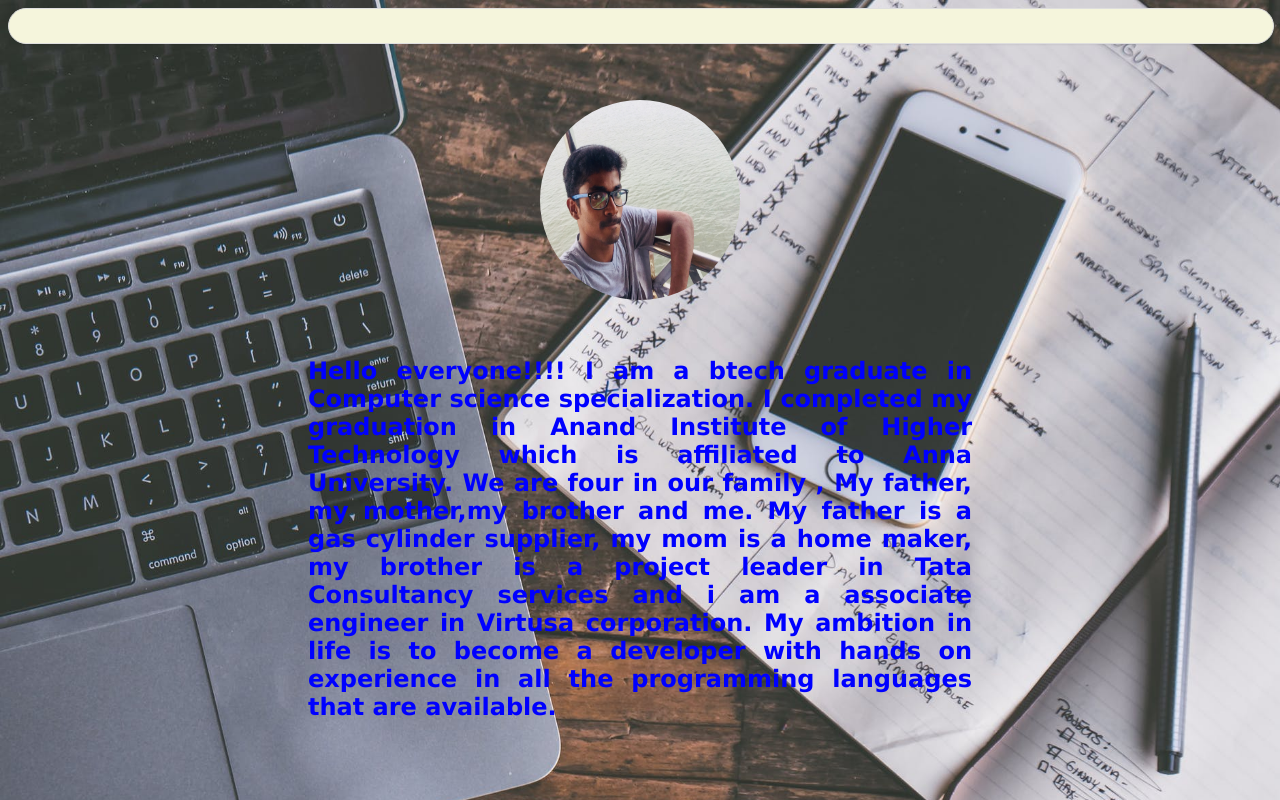
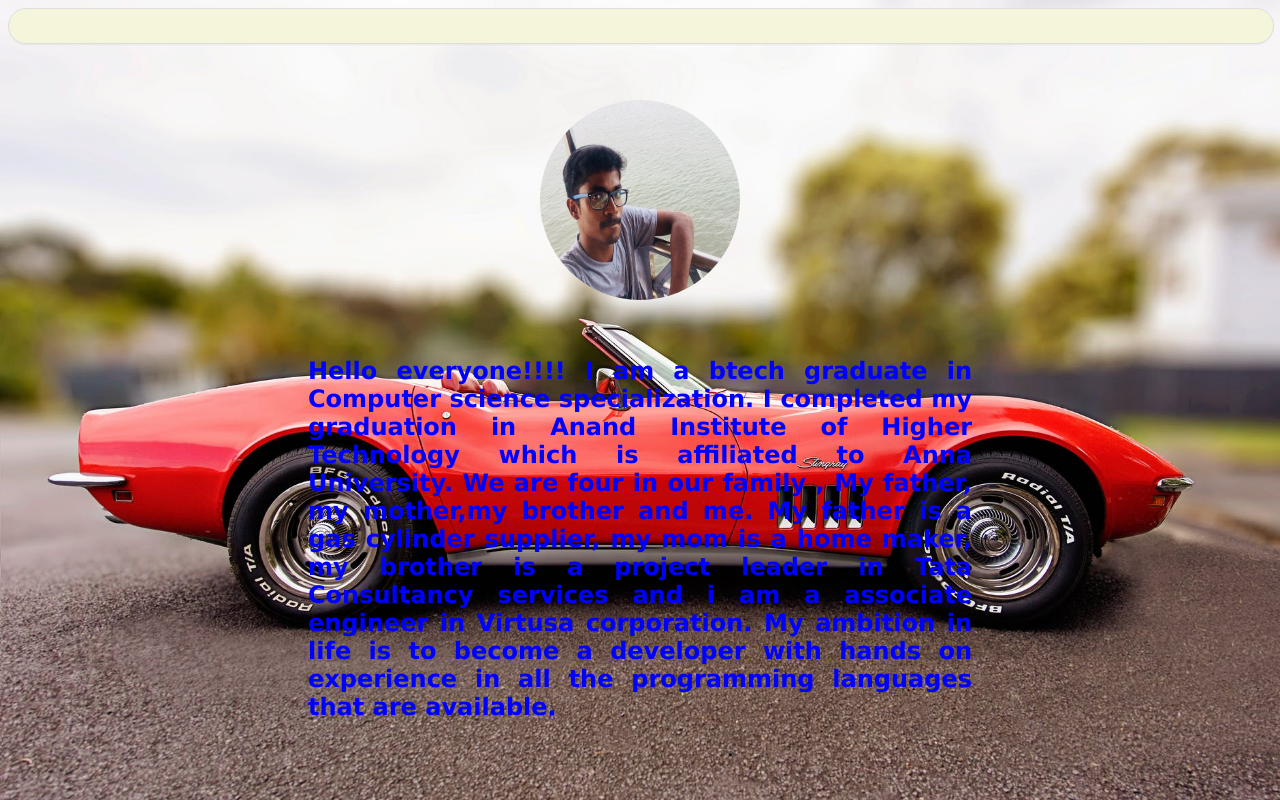
Before and after one commit to prabhuselva97/MyBlog, a plain HTML site: page index.html in a window 1280 px wide. Drawn offline with Linux system fonts and the light colour scheme.

Commit message:
changed bg image

```diff
--- a/style.css
+++ b/style.css
@@ -4,7 +4,7 @@ span {
 }
 
 body{
-    background-image: url("background.jpg");
+    background-image: url("bg.jpeg");
     background-repeat:no-repeat;
     background-size: cover;
     font-family: Verdana, Geneva, Tahoma, sans-serif;
```
Also changed, not shown: bg.jpeg (added).
